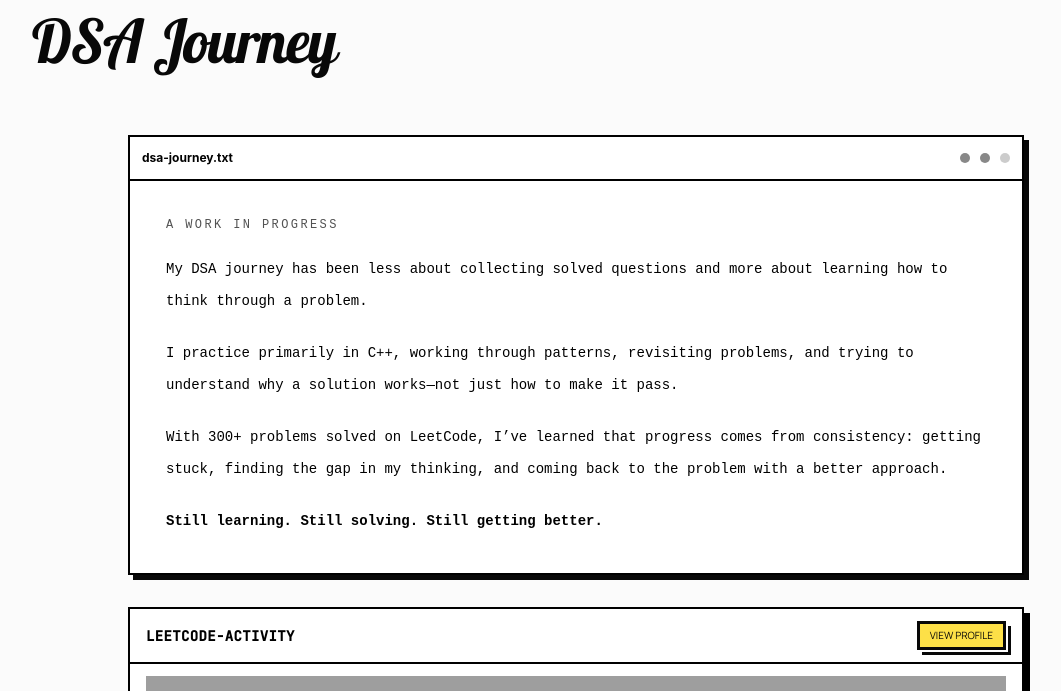
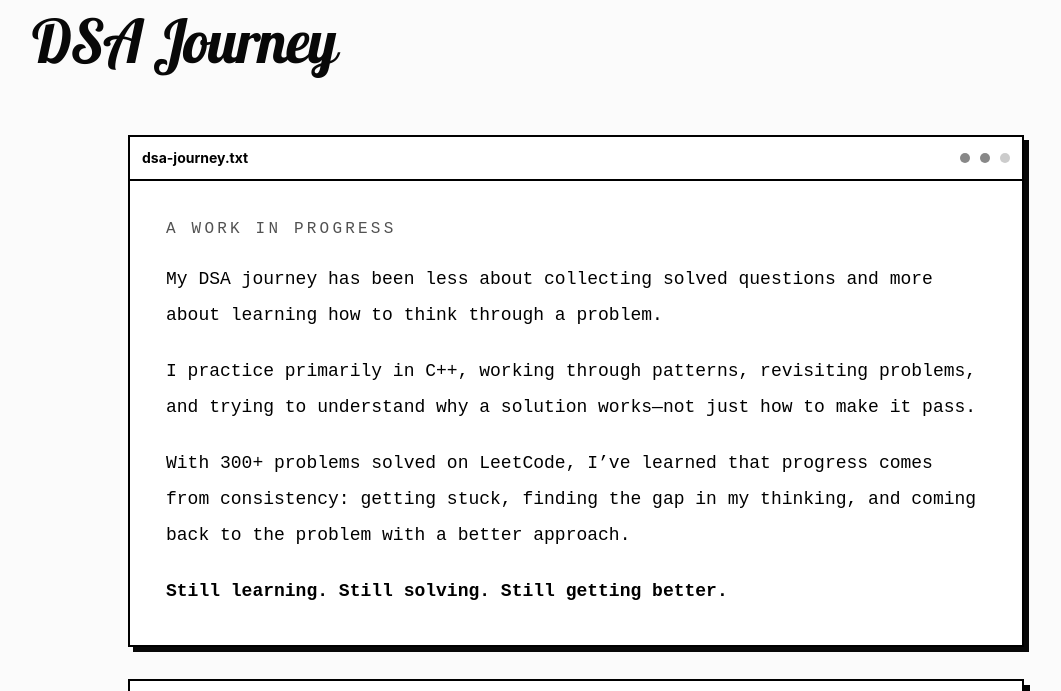
Before and after one commit to AVINASHTIWARI14/portfolio, a React (Vite) app: page / in a window 1280 px wide. Shown: the part 1640-2331 px from the top of the page, without its empty margins (64-1125 px from the left). Built offline with nearby package versions, Linux system fonts and the light colour scheme; grey boxes are pictures that could not be loaded.

Commit message:
Increase typography in DSA journey card

```diff
--- a/src/components/portfolio/Dsa.tsx
+++ b/src/components/portfolio/Dsa.tsx
@@ -8,16 +8,16 @@ export function Dsa() {
         <SectionHeading index="" eyebrow="" title={<>DSA Journey</>} titleFontFamily="Lobster, cursive" />
 
         <Reveal>
-          <article className="dsa-code-window brutalist-card mx-auto flex min-w-0 max-w-4xl flex-col overflow-hidden border-2 border-black bg-white text-black shadow-[6px_6px_0_0_#000]" style={{ background: "#ffffff", borderColor: "#000000", color: "#000000", fontFamily: "monospace", fontSize: 14 }}>
+          <article className="dsa-code-window brutalist-card mx-auto flex min-w-0 max-w-4xl flex-col overflow-hidden border-2 border-black bg-white text-black shadow-[6px_6px_0_0_#000]" style={{ background: "#ffffff", borderColor: "#000000", color: "#000000", fontFamily: "monospace", fontSize: 16 }}>
             <div className="dsa-code-titlebar flex h-11 shrink-0 items-center justify-end border-b-2 border-black" style={{ background: "#ffffff", color: "#000000" }}>
-              <span className="mr-auto truncate px-3 text-xs font-bold text-black">dsa-journey.txt</span>
+              <span className="mr-auto truncate px-3 text-sm font-bold text-black">dsa-journey.txt</span>
               <span className="dsa-window-dot" aria-hidden="true" />
               <span className="dsa-window-dot" aria-hidden="true" />
               <span className="dsa-window-dot dsa-window-dot-close" aria-hidden="true" />
             </div>
 
-            <div className="space-y-5 p-6 leading-7 text-black sm:p-9 sm:leading-8">
-              <p className="text-xs uppercase tracking-[0.2em] text-neutral-600">A work in progress</p>
+            <div className="space-y-5 p-6 text-base leading-8 text-black sm:p-9 sm:text-lg sm:leading-9">
+              <p className="text-sm uppercase tracking-[0.2em] text-neutral-600 sm:text-base">A work in progress</p>
               <p className="text-black">
                 My DSA journey has been less about collecting solved questions and more about learning how to think through a problem.
               </p>
```
